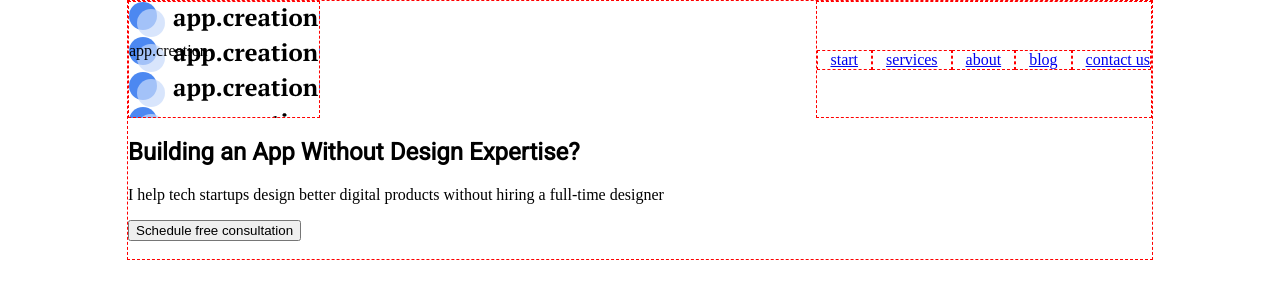
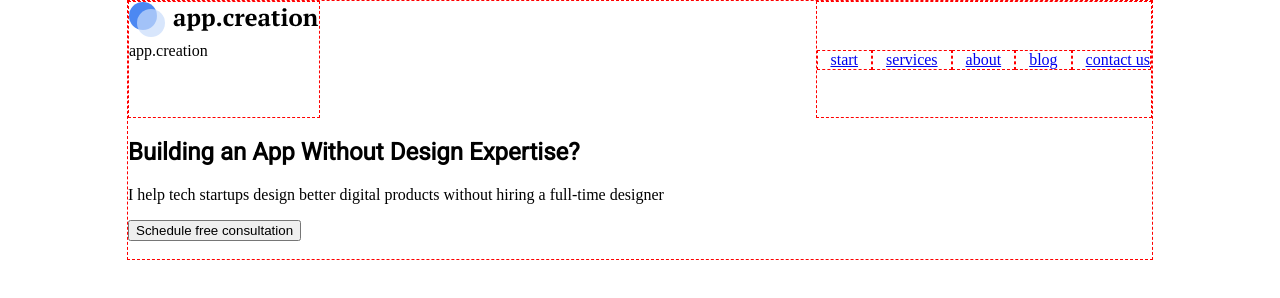
Before and after one commit to WebHeroSchool/planingDesk22, a plain HTML site: page index.html in a window 1280 px wide. Drawn offline with Linux system fonts and the light colour scheme.

Commit message:
Update styles.css
тег изменен

```diff
--- a/styles.css
+++ b/styles.css
@@ -16,7 +16,7 @@ body {
  height: 35px;
  border: dashed 1px red;
  background: url('img/logo.svg');
- .logo - background-repeat: no-repeat;
+ background-repeat: no-repeat;
 }
 .logo, .menu {
  display: inline-block;
```
